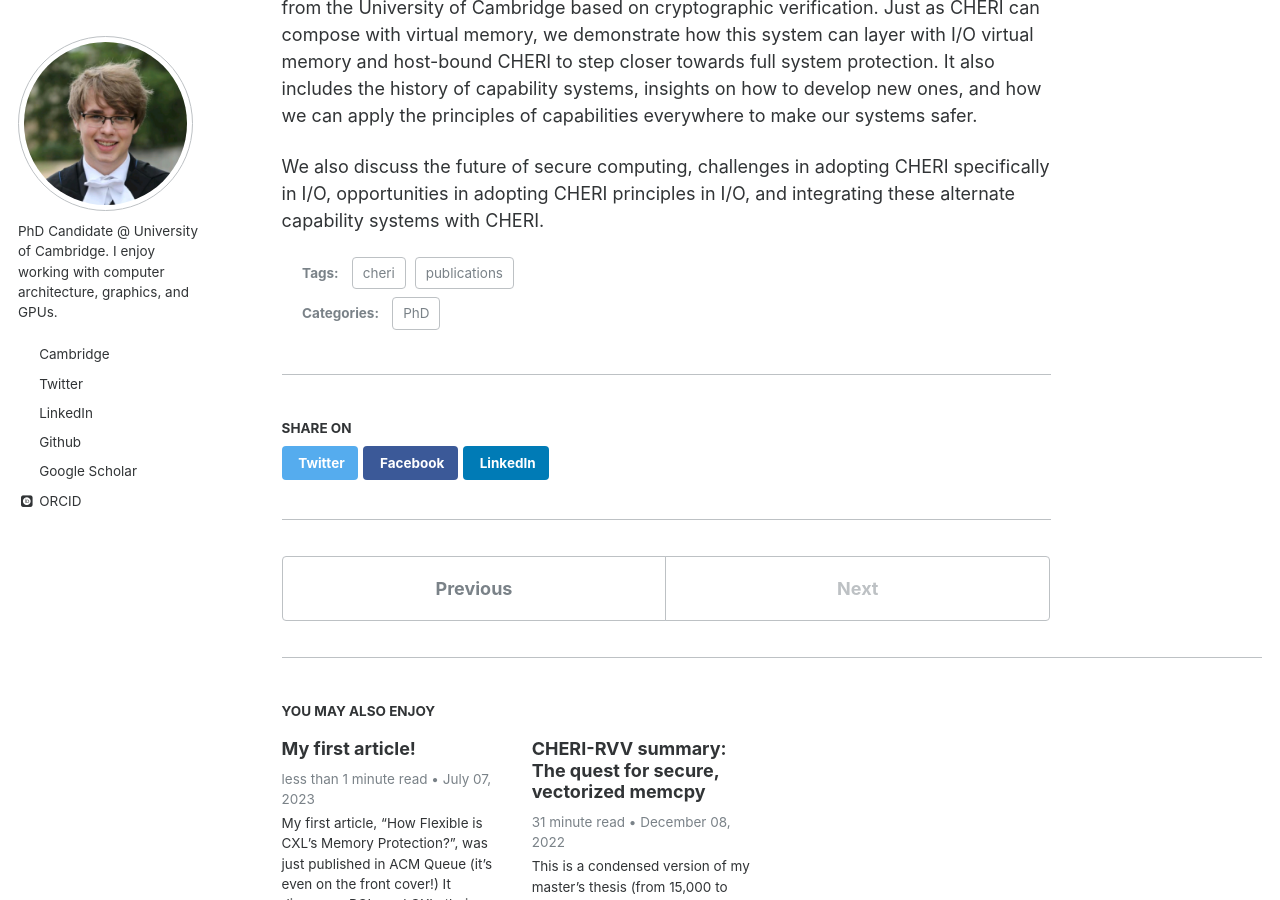
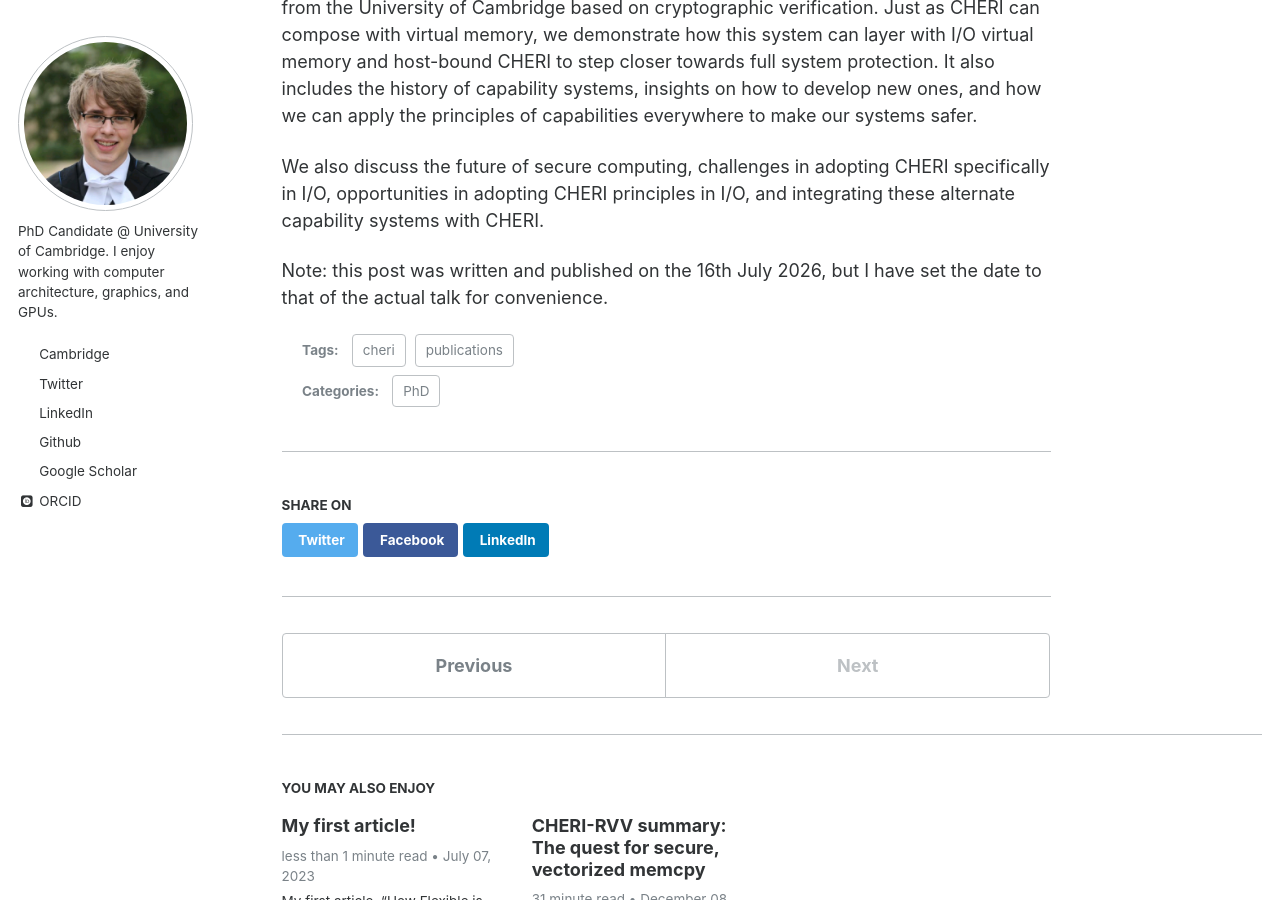
Before and after one commit to theturboturnip/theturboturnip.github.io, a Jekyll site: the page built from _posts/2026-03-27-cheri-blossoms-presentation.md, in a window 1280 px wide and 900 px high, scrolled down 1112 px. Built offline with Jekyll 4.4.1, drawn with Linux system fonts in a browser that asks for light colours; some web fonts are replaced; an icon font too large for the unit is left out.

Commit message:
Add timing disclaimer to CHERI Blossoms post

```diff
--- a/_posts/2026-03-27-cheri-blossoms-presentation.md
+++ b/_posts/2026-03-27-cheri-blossoms-presentation.md
@@ -21,3 +21,5 @@ CHERI's capability system has shown to be secure and incredibly flexible. It can
 This talk explores other kinds of capability system, starting with the very first systems from the 1960s, splitting them into two broad categories of 'C-list' and 'Ticket' capabilities. We explore the pros and cons of these kinds of systems, where they are suitable and where they aren't, and evaluate this in practice by looking at a new I/O-focused system from the University of Cambridge based on cryptographic verification. Just as CHERI can compose with virtual memory, we demonstrate how this system can layer with I/O virtual memory and host-bound CHERI to step closer towards full system protection. It also includes the history of capability systems, insights on how to develop new ones, and how we can apply the principles of capabilities everywhere to make our systems safer.
 
 We also discuss the future of secure computing, challenges in adopting CHERI specifically in I/O, opportunities in adopting CHERI principles in I/O, and integrating these alternate capability systems with CHERI.
+
+Note: this post was written and published on the 16th July 2026, but I have set the date to that of the actual talk for convenience.
```
